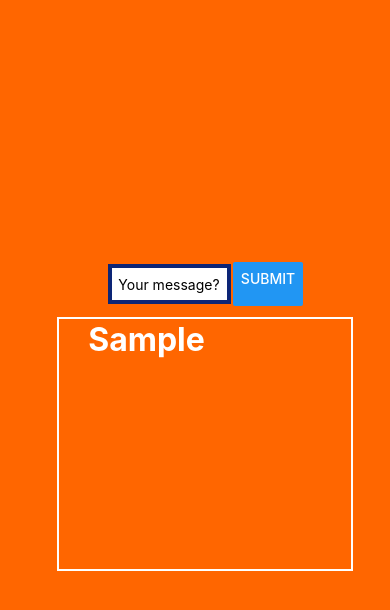
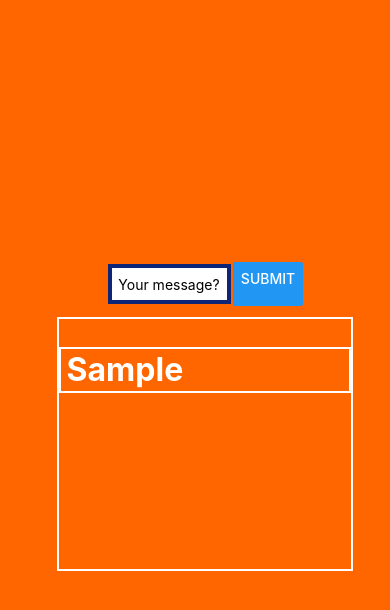
Before and after one commit to salter19/tamk-4A00EZ65-3001-kojo, a React Native app: screen / in a window 390 px wide. Both pictures are taken after typing "Sample" into the empty fields and a click on the button "SUBMIT". Shown: the top 610 px of the page. Built offline with nearby package versions, Linux system fonts and the light colour scheme.

Commit message:
Fix item deletion in TextListView.

```diff
--- a/components/Exc2/TextListView.js
+++ b/components/Exc2/TextListView.js
@@ -1,32 +1,54 @@
-import React, {useState, useEffect, Component} from 'react';
+import React, {useState} from 'react';
 import {
     Text,
     ScrollView,
     StyleSheet,
     TouchableOpacity,
     View,
+    FlatList,
+    SafeAreaView
 } from 'react-native';
 
 
 const TextListView = ({input, deleteItem}) => {
+    const [deleteI, setDeleteI] = useState(null);
+
+    const _onPress = (item) => {
+        // set state deleteI
+        // it is used to update the flatlist
+        setDeleteI(item.key);
+
+        // call deleteItem in App
+        deleteItem(item.key);
+    }
+
+    const renderItem = ({item}) => {
+
+        return (
+            <TouchableOpacity
+                key={item.key}
+                onPress={() => _onPress(item)}>
+
+                <View style={styles.touchableItem}>
+                    <Text style={styles.text}>{item.text}</Text>
+                </View>
+
+            </TouchableOpacity>);
+
+    }
 
     return (
-        <View style={styles.container}>
+        <SafeAreaView style={styles.container}>
             {/* ScrollView for scrolling */}
-            <ScrollView>
-                {
-                    input.map(item => {
-                        return (
-                            // map through items of given array and render them
-                            // as touchable text
-                            <TouchableOpacity key={item.key} onPress={deleteItem(item.key)}>
-                                <Text style={styles.text}>{item.text}</Text>
-                            </TouchableOpacity>
-                        )
-                    })
-                }
-            </ScrollView>
-        </View>
+            <FlatList
+            style={styles.scrollView}
+            data={input}
+            renderItem={renderItem}
+            extraData={deleteI}
+            >
+            <Text>{deleteI}</Text>
+            </FlatList>
+        </SafeAreaView>
     );
 
 };
@@ -40,9 +62,6 @@ const styles = StyleSheet.create({
         borderColor: "#ffffff",
         marginVertical:"3%"
     },
-    itemContainer:{
-        backgroundColor:"#c9c9c9"
-    },
     scrollView: {
         marginVertical:"8%",
     },
@@ -51,6 +70,13 @@ const styles = StyleSheet.create({
         fontWeight: "bold",
         fontSize: 32,
         lineHeight: 42,
+    },
+    touchableItem: {
+        width: "100%",
+        borderColor: "#ffffff",
+        borderWidth: 2,
+        marginVertical: 4,
+        paddingHorizontal: 6
     }
 });
 
```
